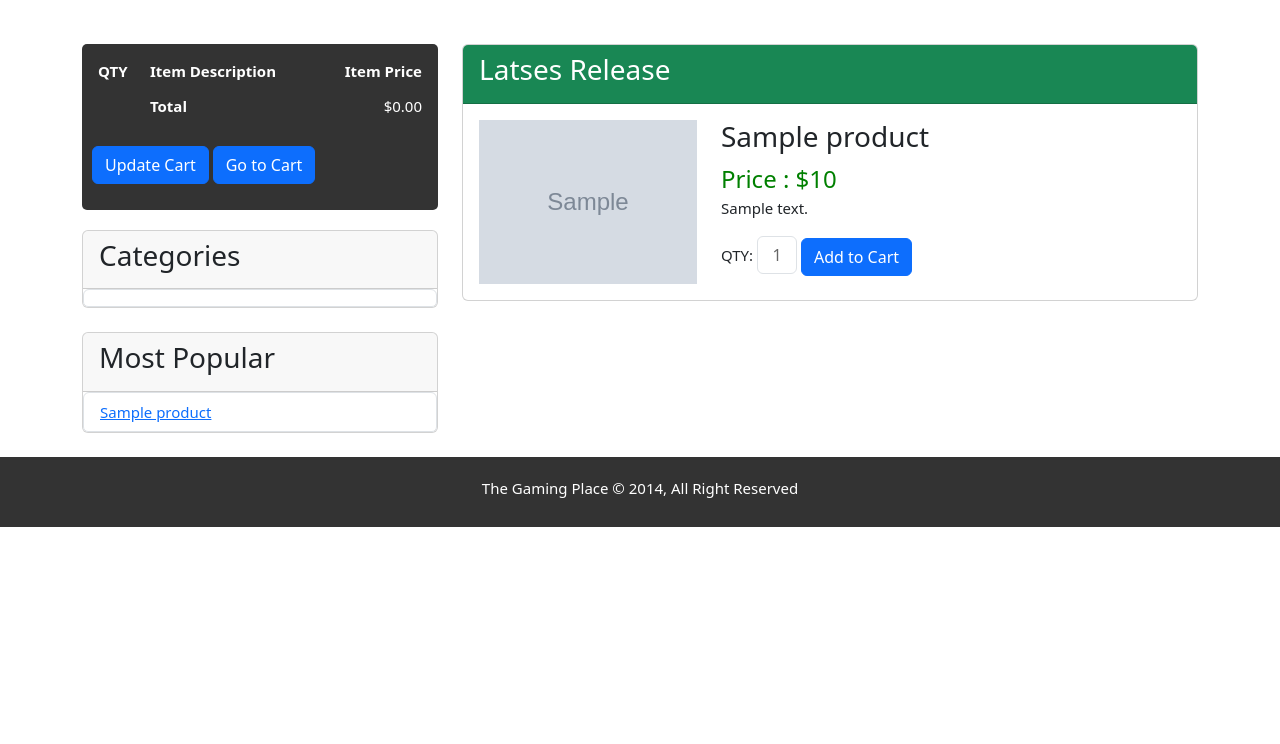
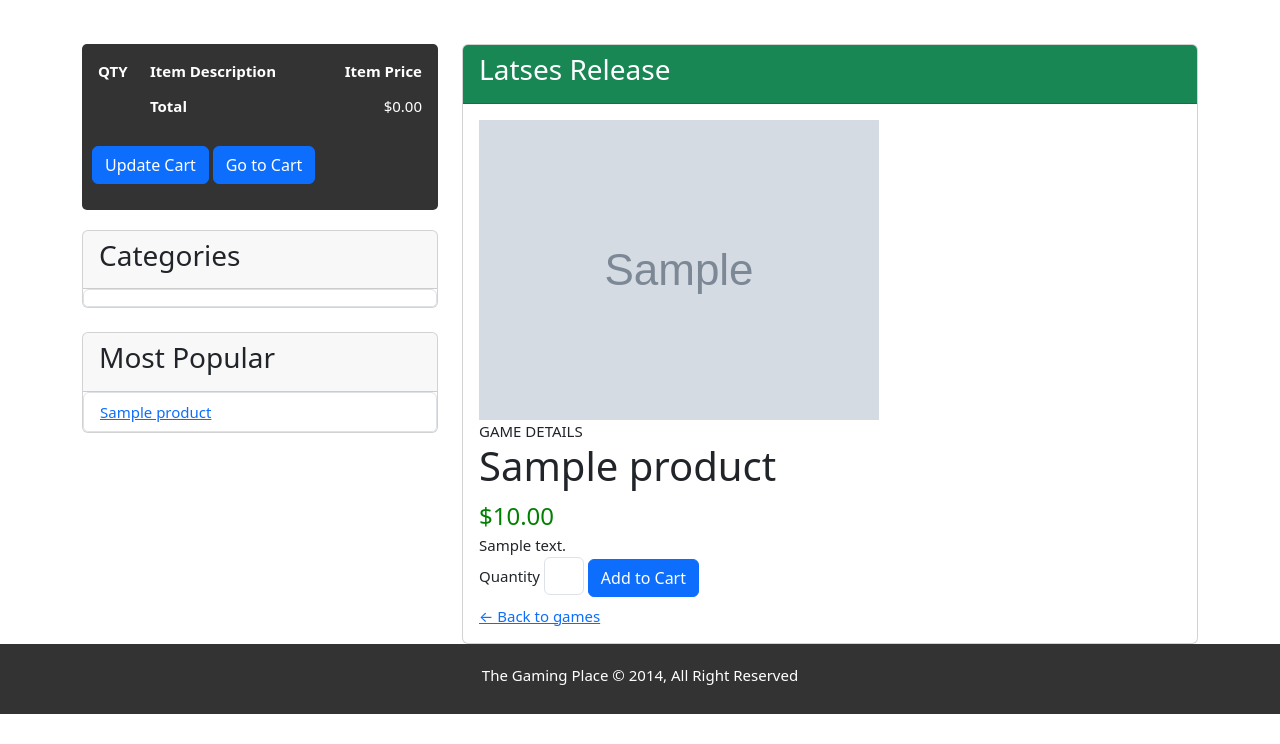
Before and after one commit to mbakr0/gamingplace, a CodeIgniter app: page /www/products/details/1 in a window 1280 px wide. Shown: the part 56-800 px from the top of the page. Run offline with CodeIgniter, Linux system fonts and the light colour scheme; tables that the repository leaves empty or names only in its code hold one stand-in row (values such as "Sample post"); grey boxes marked "Sample" are stand-in pictures; data that the repository does not hold is empty; some libraries are stand-ins or nearby versions.

Commit message:
fix: secure product detail output and modernize purchase form

```diff
--- a/application/views/details.php
+++ b/application/views/details.php
@@ -1,27 +1,20 @@
-
-
-<div class="row details">
-    <div class="col-md-4">
-        <img src="<?php echo base_url();?>assets/images/<?php echo $product->image?>">
+<div class="product-detail">
+    <div class="product-detail-image">
+        <img src="<?php echo base_url('assets/images/' . rawurlencode($product->image)); ?>" alt="<?php echo html_escape($product->title); ?>">
     </div>
-    <div class="col-md-8">
-    	<h3><?php echo $product->title;?></h3>
-        <div class="details-price">
-            Price : $<?php echo $product->price;?>
+    <div class="product-detail-content">
+        <span class="eyebrow">GAME DETAILS</span>
+        <h1><?php echo html_escape($product->title); ?></h1>
+        <div class="details-price">$<?php echo number_format((float)$product->price, 2); ?></div>
+        <div class="details-description">
+            <?php echo nl2br(html_escape($product->description)); ?>
         </div>
-        <div class="details-description">
-            <p>
-            	<?php echo $product->description;?>
-            </p>
-        </div>
-        <div class="details-buy">
-	    <form method="post" action="<?php echo base_url();?>cart/add">
-    		QTY: <input type="text" name="qty" class="form-control qty" value="1">
-    		<input type="hidden" name="item_number" value="<?php echo $product->id;?>">
-    		<input type="hidden" name="price" value="<?php echo $product->price;?>">
-    		<input type="hidden" name="title" value="<?php echo $product->title;?>">
-        	<button class="btn btn-primary" type="submit">Add to Cart</button>
+        <form method="post" action="<?php echo base_url('cart/add'); ?>" class="details-buy-form">
+            <label for="detail-qty">Quantity</label>
+            <input id="detail-qty" type="number" name="qty" class="form-control qty" value="1" min="1" max="99" step="1">
+            <input type="hidden" name="item_number" value="<?php echo (int)$product->id; ?>">
+            <button class="btn btn-primary" type="submit">Add to Cart</button>
         </form>
-        </div>
+        <a class="back-link" href="<?php echo base_url('products'); ?>">&larr; Back to games</a>
     </div>
 </div>
```
